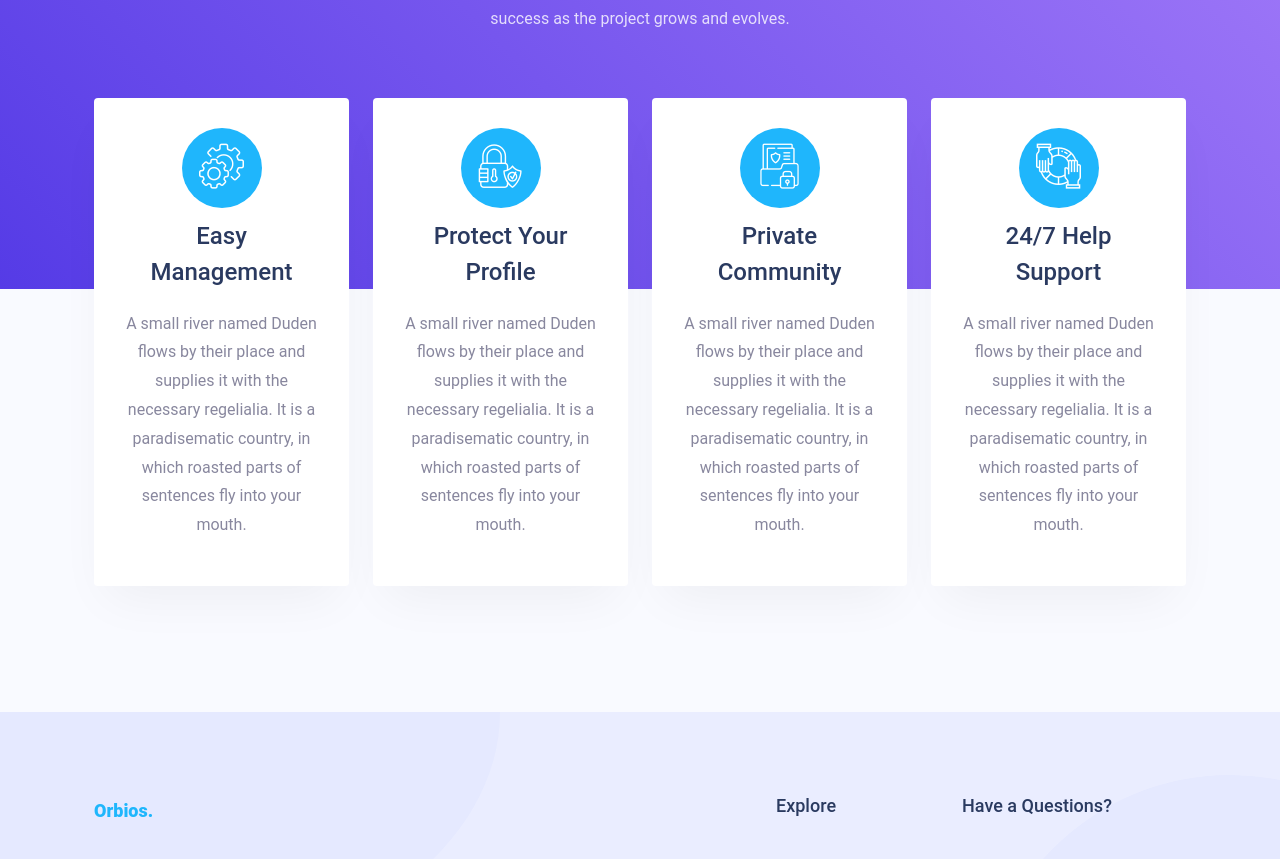
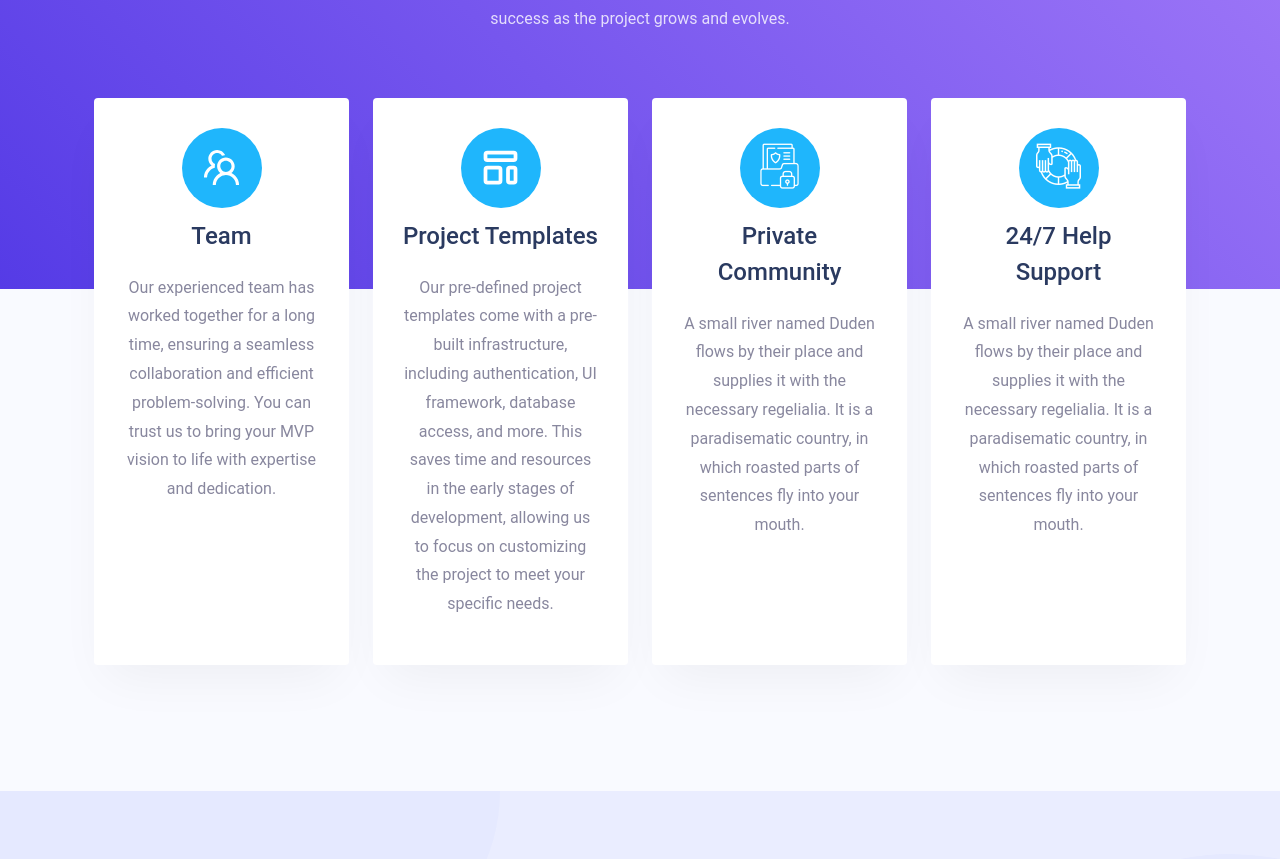
Before and after one commit to Orbios/marketing_site, a Next.js app: page / in a window 1280 px wide. Shown: the part 2483-3342 px from the top of the page. Built offline with nearby package versions, Linux system fonts and the light colour scheme.

Commit message:
feat: more content for choose us section

```diff
--- a/src/components/home/choose_us/ChooseSection.tsx
+++ b/src/components/home/choose_us/ChooseSection.tsx
@@ -1,20 +1,22 @@
 import FEATURES from 'constants/features';
 
 import ChooseItem from './components/ChooseItem';
+import {AiOutlineTeam} from 'react-icons/ai';
+import {HiOutlineTemplate} from 'react-icons/hi';
 
 function ChooseSection() {
   const reasons = [
     {
-      title: 'Easy Management',
+      title: 'Team',
       description:
-        'A small river named Duden flows by their place and supplies it with the necessary regelialia. It is a paradisematic country, in which roasted parts of sentences fly into your mouth.',
-      icon: 'flaticon-settings'
+        'Our experienced team has worked together for a long time, ensuring a seamless collaboration and efficient problem-solving. You can trust us to bring your MVP vision to life with expertise and dedication.',
+      icon: <AiOutlineTeam />
     },
     {
-      title: 'Protect Your Profile',
+      title: 'Project Templates',
       description:
-        'A small river named Duden flows by their place and supplies it with the necessary regelialia. It is a paradisematic country, in which roasted parts of sentences fly into your mouth.',
-      icon: 'flaticon-padlock'
+        'Our pre-defined project templates come with a pre-built infrastructure, including authentication, UI framework, database access, and more. This saves time and resources in the early stages of development, allowing us to focus on customizing the project to meet your specific needs.',
+      icon: <HiOutlineTemplate />
     },
     {
       title: 'Private Community',
--- a/src/components/home/choose_us/components/ChooseItem.tsx
+++ b/src/components/home/choose_us/components/ChooseItem.tsx
@@ -1,16 +1,16 @@
 interface Props {
   title: string;
   description: string;
-  icon: string;
+  icon: string | JSX.Element;
 }
 
 function ChooseItem({title, description, icon}: Props) {
+  const iconToRender = typeof icon === 'string' ? <span className={icon} /> : icon;
+
   return (
     <div className="col-md-6 col-lg-3 d-flex align-items-stretch">
       <div className="services text-center" data-aos="fade-up" data-aos-delay="100" data-aos-duration="1000">
-        <div className="icon d-flex align-items-center justify-content-center">
-          <span className={icon} />
-        </div>
+        <div className="icon d-flex align-items-center justify-content-center">{iconToRender}</div>
         <div className="text">
           <h2>{title}</h2>
           <p>{description}</p>
```
